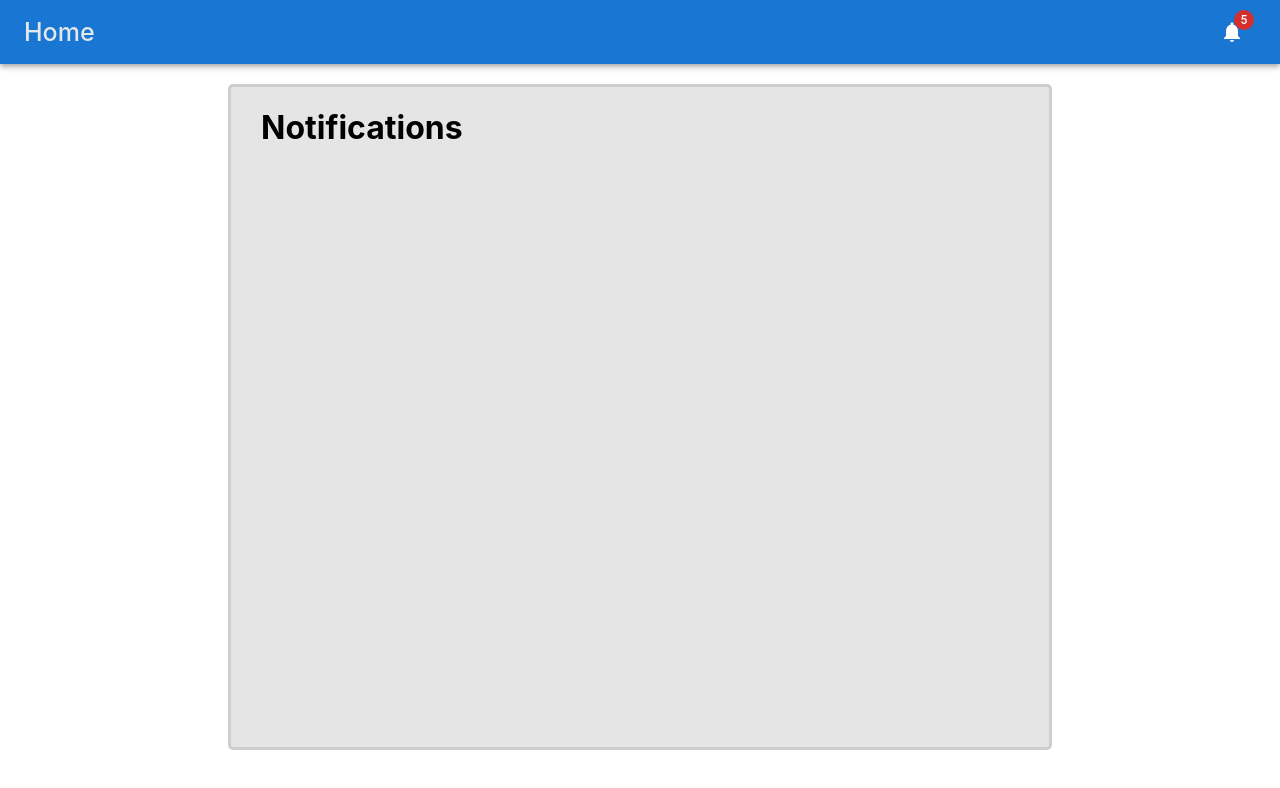
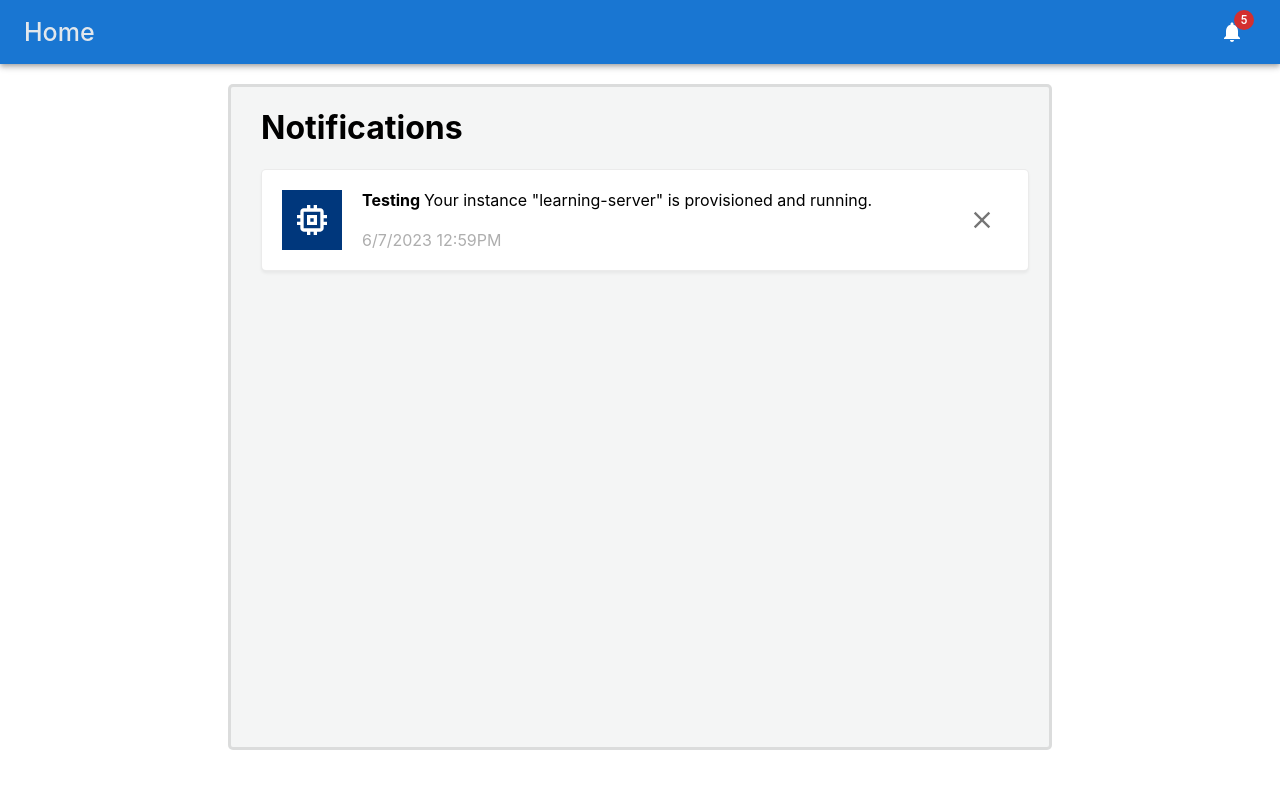
Before and after one commit to huutribui/notification, a React (Create React App) app in the folder react-app/: page /notifications in a window 1280 px wide. Shown: the top 788 px of the page. Built offline with nearby package versions, Linux system fonts and the light colour scheme.

Commit message:
Initialized noti block

```diff
--- a/react-app/src/App.css
+++ b/react-app/src/App.css
@@ -3,7 +3,7 @@
 }
 
 .App .pageContainer {
-  background-color: #0000001a;
+  background-color: #F4F5F5;
   width: 60%;
   min-height: calc(80vh);
   margin: 20px auto;
--- a/react-app/src/App.js
+++ b/react-app/src/App.js
@@ -1,7 +1,7 @@
 import './App.css';
 
 import HomePage from './pages/HomePage';
-import Notifications from './pages/Notifications';
+import Notifications from './pages/Notifications/Notifications';
 import NavBar from './components/NavBar';
 import {
   BrowserRouter as Router,
--- /dev/null
+++ b/react-app/src/pages/Notifications/NotificationBlock.css
@@ -0,0 +1,48 @@
+.notificationBlock {
+
+}
+
+.notificationBlock .blockContent {
+    display: flex;
+    flex-direction: row;
+    width: 100%;
+    background-color: white;
+    box-sizing: border-box;
+    padding: 20px;
+    border-radius: 5px;
+    box-shadow: rgba(0, 0, 0, 0.05) 0px 2.5px 3px 0px;
+    border: 1px rgba(128, 128, 128, 0.16) solid;
+    align-items: center;
+    height: 100%;
+}
+
+.notificationBlock .iconPic {
+    color: white;
+    font-weight: 100;
+    box-sizing: border-box;
+    width: 60px;
+    height: 60px;
+    padding: 10px;
+    background-color: #00377C;
+    margin-right: 20px;
+}
+
+.notificationBlock .contentTextBold {
+    font-weight: 700;
+}
+
+.iconBlock {
+    display: flex;
+    align-self: center;
+}
+.notificationBlock  .textContent {
+    display: flex;
+    flex-direction: column;
+    justify-content: space-between;
+    height: inherit;
+    width: 100%;
+}
+.notificationBlock .dateTimeText {
+    color: #AEAEAE;
+    margin-top: 6px;
+}
--- /dev/null
+++ b/react-app/src/pages/Notifications/NotificationBlock.jsx
@@ -0,0 +1,50 @@
+import React from 'react';
+import MemoryIcon from '@mui/icons-material/Memory';
+import IconButton from '@mui/material/IconButton';
+import Collapse from '@mui/material/Collapse';
+import CloseIcon from '@mui/icons-material/Close';
+import { useState, useContext } from 'react';
+import { InfoContext } from '../../components/InfoProvider';
+import './NotificationBlock.css';
+
+const NotificationBlock = (props) => {
+    const context = useContext(InfoContext);
+    const [open, setOpen] = useState(true);
+
+    const handleCloseNotification = (e, id) => {
+        e.preventDefault();
+        console.log("id: ", id);
+        context.removeNotification(id);
+    }
+    return(
+        <div className='notificationBlock'>
+
+            <Collapse in={open}>
+                <div className='blockContent'>
+                    <div className='iconBlock'>
+                        <MemoryIcon className='iconPic'/>
+                    </div>
+                    <div className='textContent'>
+                        <div>
+                            <span className='contentTextBold'>Testing </span>Your instance "learning-server" is provisioned and running.
+                        </div>
+                        <div className='dateTimeText'>6/7/2023 12:59PM</div>
+                    </div>
+                    <IconButton
+                    aria-label="close"
+                    color="disabled"
+                    size="large"
+                    onClick={() => {
+                        setOpen(false);
+                    }}
+                    >
+                        <CloseIcon fontSize="inherit" onClick={(e) => {handleCloseNotification(e, 1)}}/>
+                    </IconButton>
+
+                </div>
+            </Collapse>
+        </div>
+    )
+}
+
+export default NotificationBlock;
--- a/react-app/src/pages/Notifications.jsx
+++ b/react-app/src/pages/Notifications/Notifications.jsx
@@ -1,9 +1,11 @@
 import React from 'react';
-
+import NotificationBlock
+ from './NotificationBlock';
 const Notifications = () => {
     return(
         <>
             <h1>Notifications</h1>
+            <NotificationBlock/>
         </>
     )
 }
```
